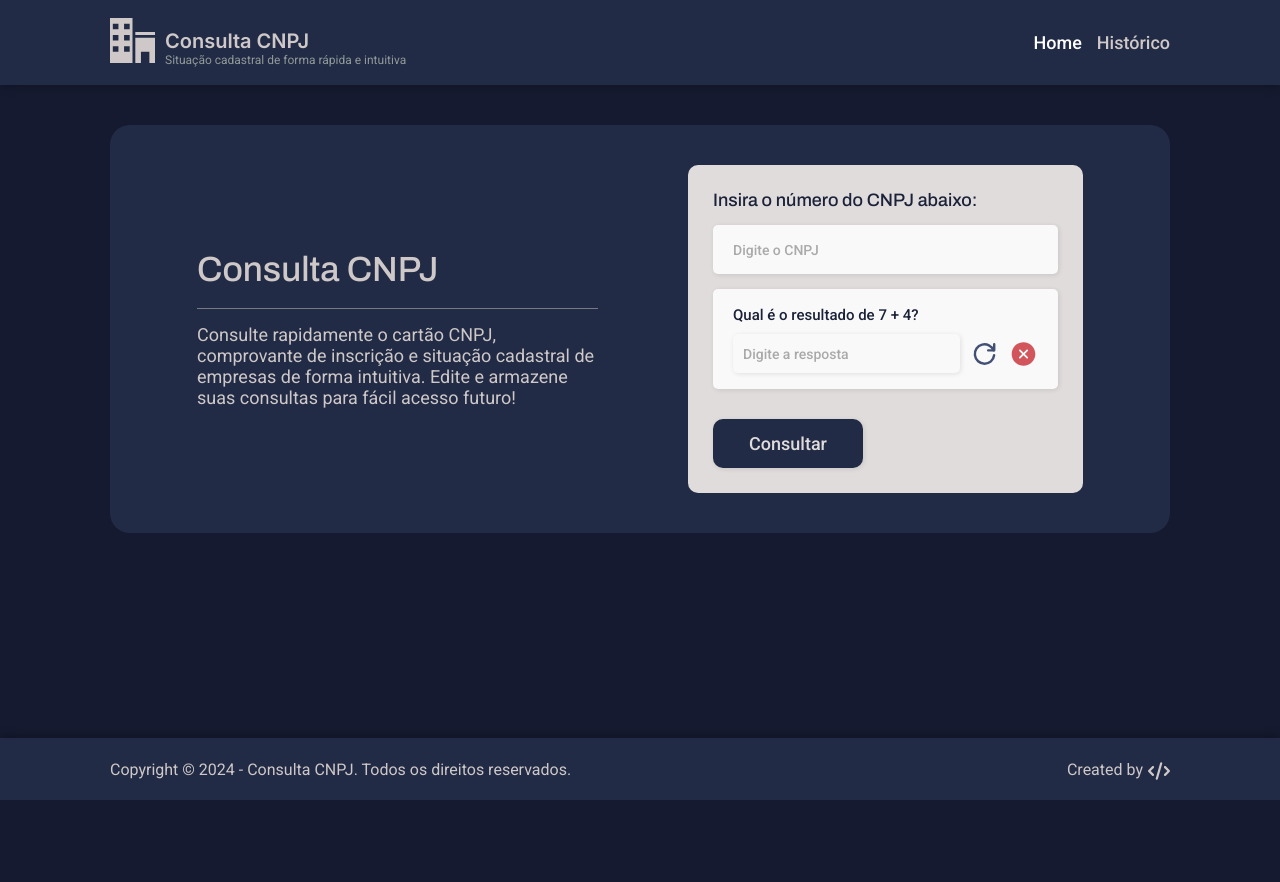
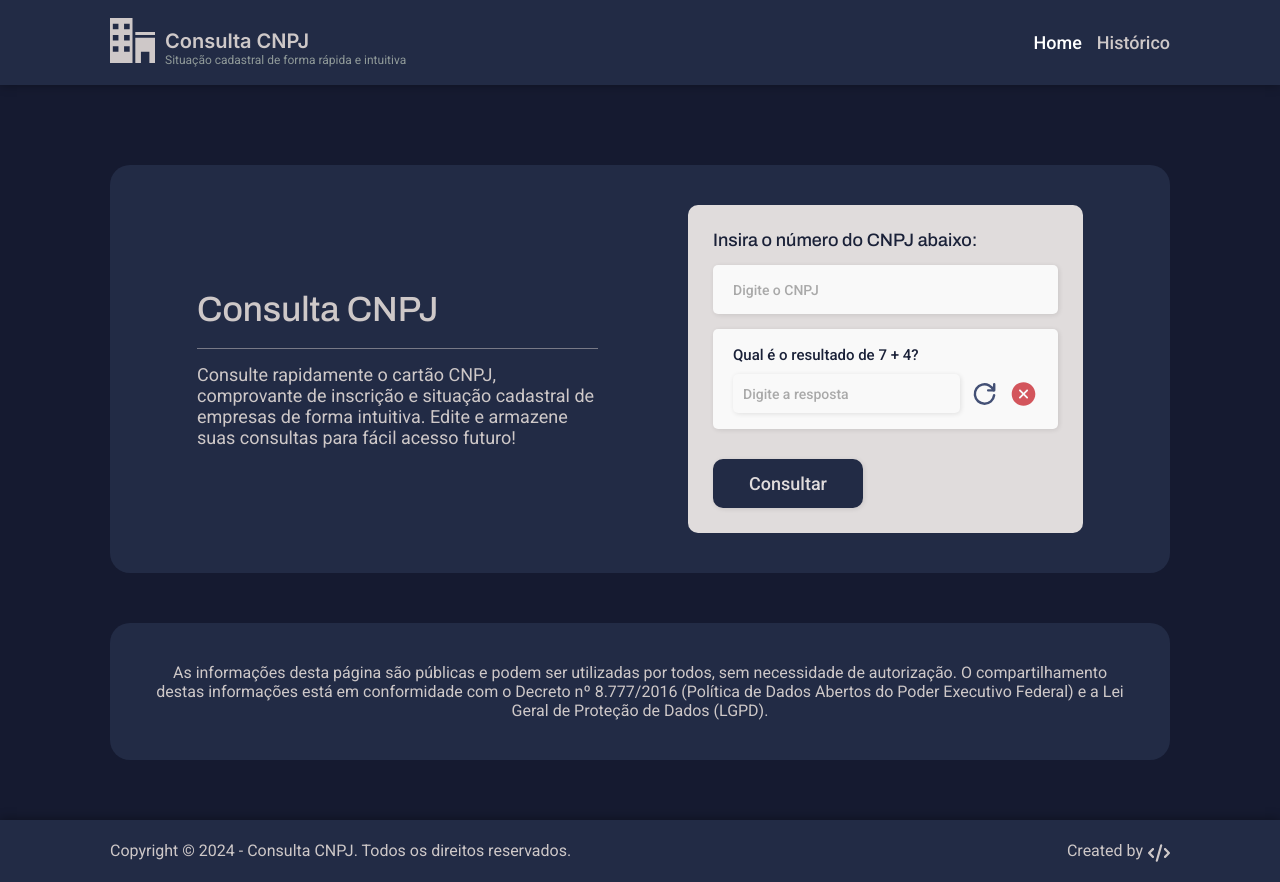
Before and after one commit to A1exLima/cnpj-query, a React (Vite) app: page / in a window 1280 px wide. Before the commit the page ends 800 px from the top, so only its background shows below. Built offline with nearby package versions, Linux system fonts and the light colour scheme.

Commit message:
feat (Home): Consumo Api (BrasilAPI) para consulta dos dados da empresa via CNPJ
- Função assíncrona para solicitar dados para Api usando a biblioteca AXIOS.
- Tratamento da resposta dos dados através de alerta de mensagens para o usuário.

```diff
--- a/package.json
+++ b/package.json
@@ -11,6 +11,7 @@
     "preview": "vite preview"
   },
   "dependencies": {
+    "axios": "^1.7.2",
     "react": "^18.3.1",
     "react-dom": "^18.3.1",
     "react-google-recaptcha": "^3.1.0",
--- a/src/components/bannerAndCnpEntry/index.tsx
+++ b/src/components/bannerAndCnpEntry/index.tsx
@@ -3,13 +3,25 @@ import { Banner, BannerAndCnpEntryContainer, CnpjEntry } from './style'
 import { TbReload } from 'react-icons/tb'
 import { FaCheck } from 'react-icons/fa'
 import { IoIosCloseCircle } from 'react-icons/io'
+import { LuLoader2 } from 'react-icons/lu'
 
-export function BannerAndCnpEntry() {
+interface BannerAndCnpjEntryProps {
+  consultCnpj: (cnpj: string) => void
+  alert: string
+  loading: boolean
+}
+
+export function BannerAndCnpjEntry({
+  consultCnpj,
+  alert,
+  loading,
+}: BannerAndCnpjEntryProps) {
   const [num1, setNum1] = useState(0)
   const [num2, setNum2] = useState(0)
   const [answer, setAnswer] = useState('')
   const [isButtonDisabled, setIsButtonDisabled] = useState(true)
-  const [cnpjValue, setCnpjValue] = useState('')
+  const [cnpjValue, setCnpjValue] = useState<string>('')
+  const [alertMessage, setAlertMessage] = useState<string>(alert)
 
   const generateRandomNumbers = () => {
     setNum1(Math.floor(Math.random() * 10))
@@ -37,12 +49,16 @@ export function BannerAndCnpEntry() {
     setIsButtonDisabled(true)
     setAnswer('')
     setCnpjValue('')
-    console.log(cnpjValue)
+    consultCnpj(cnpjValue)
   }
 
   useEffect(() => {
     generateRandomNumbers()
   }, [])
+
+  useEffect(() => {
+    setAlertMessage(alert)
+  }, [alert])
 
   return (
     <BannerAndCnpEntryContainer>
@@ -63,7 +79,9 @@ export function BannerAndCnpEntry() {
           placeholder="Digite o CNPJ"
           value={cnpjValue}
           onChange={handleCnpjValue}
+          onFocus={() => setAlertMessage('')}
         />
+        {alertMessage ? <span>{alertMessage}</span> : ''}
 
         <div>
           <label htmlFor="validate">
@@ -91,7 +109,7 @@ export function BannerAndCnpEntry() {
           disabled={isButtonDisabled}
           onClick={consultCnpjValue}
         >
-          Consultar
+          {loading ? <LuLoader2 /> : 'Consultar'}
         </button>
       </CnpjEntry>
     </BannerAndCnpEntryContainer>
--- a/src/components/bannerAndCnpEntry/style.ts
+++ b/src/components/bannerAndCnpEntry/style.ts
@@ -4,11 +4,12 @@ interface CnpjEntryProps {
   $colorCheck: boolean
 }
 
-export const BannerAndCnpEntryContainer = styled.article`
+export const BannerAndCnpEntryContainer = styled.section`
   width: 100%;
   border-radius: 2rem;
   padding: 4rem;
   background-color: ${({ theme }) => theme['Midnight-Blue']};
+  margin-top: 4rem;
 
   display: flex;
   align-items: center;
@@ -112,6 +113,14 @@ export const CnpjEntry = styled.section<CnpjEntryProps>`
     display: none;
   }
 
+  > span {
+    margin-top: -0.5rem;
+    font-size: 1.4rem;
+    font-weight: 500;
+    font-family: var(--font-Roboto);
+    color: ${({ theme }) => theme['check-red']};
+  }
+
   > div {
     background: ${({ theme }) => theme['Light-Gray']};
     box-shadow: rgba(0, 0, 0, 0.1) 1px 1px 5px;
@@ -175,6 +184,10 @@ export const CnpjEntry = styled.section<CnpjEntryProps>`
   }
 
   > button {
+    display: flex;
+    align-items: center;
+    justify-content: center;
+
     background-color: ${({ theme }) => theme['Midnight-Blue']};
     border: none;
     margin-top: 1.5rem;
@@ -199,5 +212,21 @@ export const CnpjEntry = styled.section<CnpjEntryProps>`
     &:disabled {
       cursor: not-allowed;
     }
+
+    > svg {
+      font-size: 2.4rem;
+      color: ${({ theme }) => theme['Chinese-White']};
+
+      animation: spin 0.4s infinite linear;
+
+      @keyframes spin {
+        from {
+          transform: rotate(0deg);
+        }
+        to {
+          transform: rotate(360deg);
+        }
+      }
+    }
   }
 `
--- a/src/pages/home/index.tsx
+++ b/src/pages/home/index.tsx
@@ -1,12 +1,62 @@
-import { Content, HomeContainer } from './style'
-
-import { BannerAndCnpEntry } from '../../components/bannerAndCnpEntry'
+import { useEffect, useState } from 'react'
+import axios from 'axios'
+import { BannerAndCnpjEntry } from '../../components/bannerAndCnpEntry'
+import { useNavigate } from 'react-router-dom'
+import { Content, HomeContainer, WarningMessage } from './style'
 
 export function Home() {
+  const [data, setData] = useState<object>({})
+  const [alertMessage, setAlertMessage] = useState<string>('')
+  const [loading, setLoading] = useState<boolean>(false)
+  const navigate = useNavigate()
+
+  const cnpjFetchDataApi = async (cnpjValue: string) => {
+    setLoading(true)
+    setAlertMessage('')
+    try {
+      const response = await axios.get(
+        `https://brasilapi.com.br/api/cnpj/v1/${cnpjValue}`,
+      )
+      setData(response.data)
+    } catch (error) {
+      setAlertMessage('Verifique o CNPJ digitado!')
+      setData({})
+    } finally {
+      setLoading(false)
+    }
+  }
+
+  const handleConsultCnpj = (cnpj: string) => {
+    cnpjFetchDataApi(cnpj)
+  }
+
+  useEffect(() => {
+    if (Object.keys(data).length !== 0 && !loading) {
+      // Irei chamar a função para organizar os dados, retornando os dados na estrutura solicitada para a regra de negócio.
+      // Capturar ID da consulta do array de objeto
+      // Salvar no localStorage
+      // Passar para o navigate o ID da consulta
+      navigate('/query-data')
+    }
+  }, [data, loading, navigate])
+
   return (
     <HomeContainer>
       <Content>
-        <BannerAndCnpEntry />
+        <BannerAndCnpjEntry
+          consultCnpj={handleConsultCnpj}
+          alert={alertMessage}
+          loading={loading}
+        />
+        <WarningMessage>
+          <p>
+            As informações desta página são públicas e podem ser utilizadas por
+            todos, sem necessidade de autorização. O compartilhamento destas
+            informações está em conformidade com o Decreto nº 8.777/2016
+            (Política de Dados Abertos do Poder Executivo Federal) e a Lei Geral
+            de Proteção de Dados (LGPD).
+          </p>
+        </WarningMessage>
       </Content>
     </HomeContainer>
   )
--- a/src/pages/home/style.ts
+++ b/src/pages/home/style.ts
@@ -10,9 +10,26 @@ export const Content = styled.article`
   padding: 4rem;
 
   display: flex;
+  flex-direction: column;
   justify-content: space-between;
+  gap: 5rem;
 
   @media (max-width: 768px) {
     padding: 2rem;
   }
 `
+
+export const WarningMessage = styled.section`
+  background-color: ${({ theme }) => theme['Midnight-Blue']};
+  padding: 4rem;
+  border-radius: 2rem;
+  margin-bottom: 2rem;
+
+  > p {
+    text-align: center;
+    font-size: 1.6rem;
+    font-weight: 400;
+    font-family: var(--font-Roboto);
+    color: ${({ theme }) => theme['Pale-Silver']};
+  }
+`
```
Also changed, not shown: 1 other file (tests, documents, lock files or other folders).
